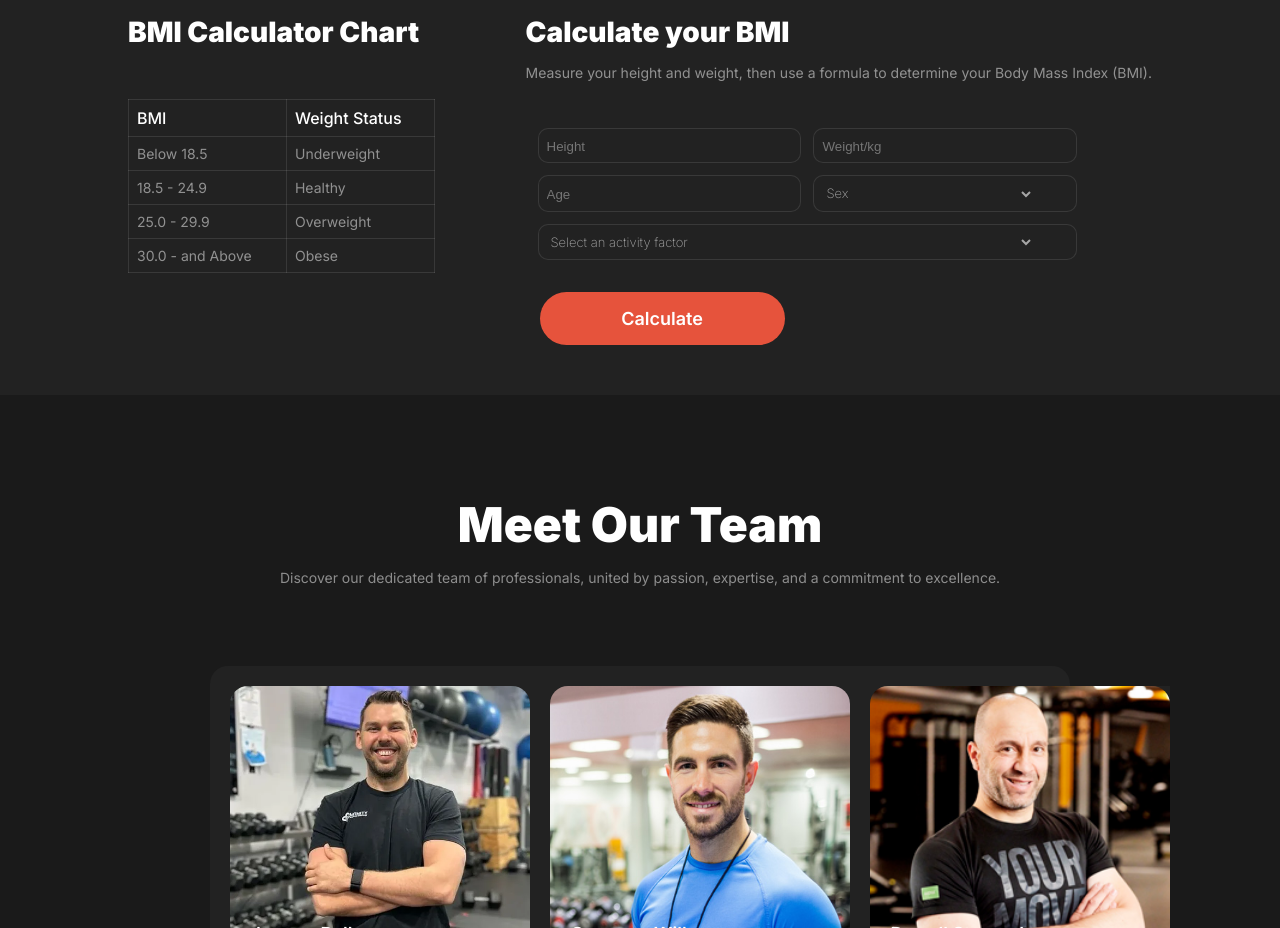
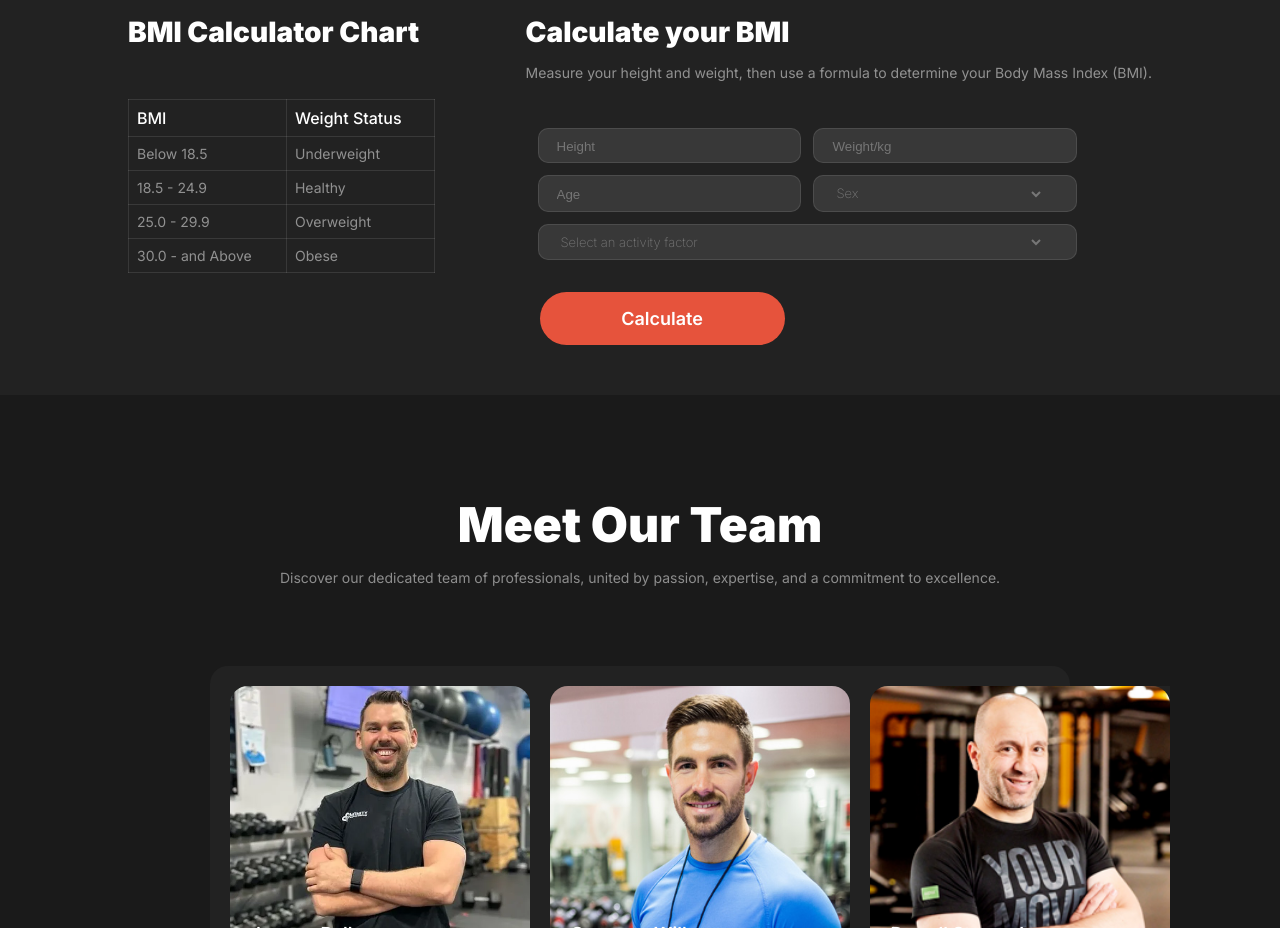
Before and after one commit to Ssiyam0123/assignment-2-, a plain HTML site: page index.html in a window 1280 px wide. Shown: the part 2120-3048 px from the top of the page. Drawn offline with Linux system fonts and the light colour scheme; a web font is replaced by a local one.

Commit message:
calculator part eidted

```diff
--- a/styles/styles.css
+++ b/styles/styles.css
@@ -444,7 +444,8 @@ padding-bottom: 35px;
 
 
 form {
-    background-color:#222222;
+    /* background-color:#222222; */
+    background: rgba(255, 255, 255, 0.1);
 }
 form input{
     padding: 12px 190px 12px 20px;
@@ -468,32 +469,42 @@ background: rgba(255, 255, 255, 0.1);
     padding: 8px 8px 8px 8px;
         border-radius: 10px;
         /* border-bottom: 10px; */
+        background: rgba(255, 255, 255, 0.1);
 }
 input::placeholder{
-    background-color: #222222;
+    /* background-color: #222222; */
+    background: rgba(255, 255, 255, 0);
     border: none;
 }
 #gender ,
 #factor{
-    background-color: #222222;
+    /* background-color: #222222; */
+    background: rgba(255, 255, 255, 0);
     border: none;
-    color: rgba(255, 255, 255, 0.6);
+    color: rgba(255, 255, 255, 0.319);
 font-family: Inter;
 font-size: 0.8125rem;
 font-weight: 200;
-/* padding: 100%; */
-/* padding-right: 60%; */
 }
 #gender{
     padding-right: 60%;
+    margin-right: 30px;
+    margin-left: 10px;
 }
 #factor{
     padding-right: 63.12%;
+    margin-right: 30px;
+    margin-left: 10px;
+}
+option{
+    background-color: #3c3c48;
 }
 .no-border{
     border: none;
-    background-color: #222222;
+    /* background-color: #222222; */
+    background: rgba(255, 255, 255, 0);
     padding-right: 30%;
+    margin-left: 10px;
 
 }
 #bmi-btn{
@@ -970,6 +981,6 @@ background: #222222;
         background-color: #1A1A1A;
     }
     header{
-        background: linear-gradient(180.00deg, rgb(17, 17, 17)0%,rgb(119, 119, 119)50%, rgb(17, 17, 17)100%);
+        background: linear-gradient(180.00deg, rgb(17, 17, 17)0%,rgb(45, 45, 45)50%, rgb(0, 0, 0)100%);
     }
 }
```
